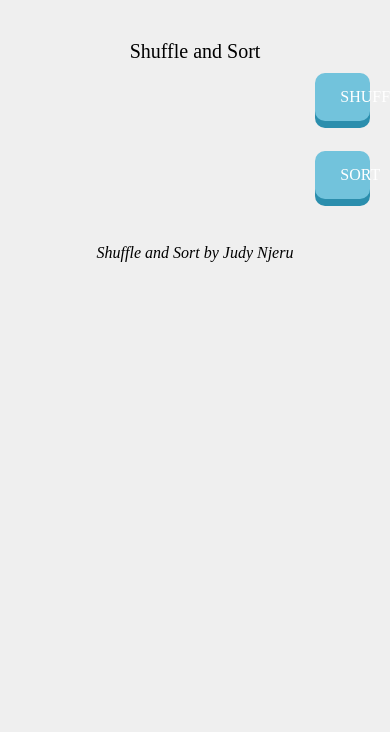
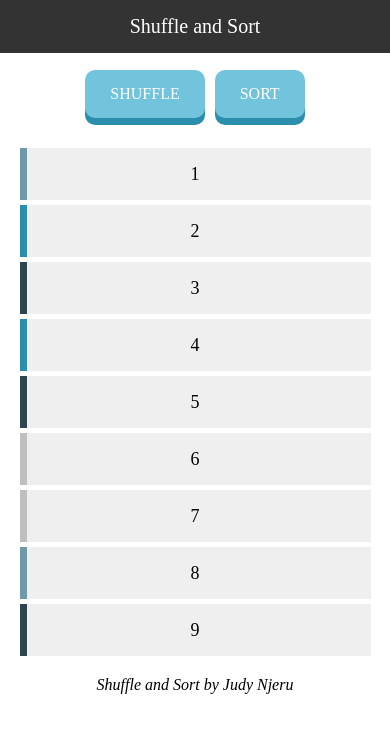
Before and after one commit to judy-njeru/shuffle-sort, a plain HTML site: page index.html in a window 390 px wide. Drawn offline with Linux system fonts and the light colour scheme.

Commit message:
filler html data for dynamic content plus media query for tablet down

```diff
--- a/index.html
+++ b/index.html
@@ -1,11 +1,13 @@
 <!DOCTYPE html>
 <html lang="en">
+
 <head>
     <meta charset="UTF-8">
     <meta name="viewport" content="width=device-width, initial-scale=1.0">
     <title>Shuffle and Sort Exercise</title>
     <link rel="stylesheet" href="styles.css">
 </head>
+
 <body>
     <div class="container" id="container">
         <div class="header">
@@ -14,6 +16,42 @@
         <div class="row">
             <div class="numbers">
                 <!-- Dynamically created number divs will be added here -->
+                <div class="number">
+                    <div>1</div>
+                    <div class="bg-color" style="background-color: #6F98A8;"></div>
+                </div>
+                <div class="number">
+                    <div>2</div>
+                    <div class="bg-color" style="background-color: #2B8EAD;"></div>
+                </div>
+                <div class="number">
+                    <div>3</div>
+                    <div class="bg-color" style="background-color: #2F454E;"></div>
+                </div>
+                <div class="number">
+                    <div>4</div>
+                    <div class="bg-color" style="background-color: #2B8EAD;"></div>
+                </div>
+                <div class="number">
+                    <div>5</div>
+                    <div class="bg-color" style="background-color: #2F454E;"></div>
+                </div>
+                <div class="number">
+                    <div>6</div>
+                    <div class="bg-color" style="background-color: rgb(191, 191, 191);"></div>
+                </div>
+                <div class="number">
+                    <div>7</div>
+                    <div class="bg-color" style="background-color: rgb(191, 191, 191);"></div>
+                </div>
+                <div class="number">
+                    <div>8</div>
+                    <div class="bg-color" style="background-color: #6F98A8;"></div>
+                </div>
+                <div class="number">
+                    <div>9</div>
+                    <div class="bg-color" style="background-color: #2F454E;"></div>
+                </div>
             </div>
             <div class="sidebar">
                 <div class="shuffle button" id="btnShuffleNumbers">shuffle</div>
@@ -26,4 +64,5 @@
     </div>
     <script src="main.js"></script>
 </body>
+
 </html>
--- a/styles.css
+++ b/styles.css
@@ -90,3 +90,73 @@ div.button {
     box-shadow: 0px 7px #2B8EAD;
     cursor: pointer;
 }
+
+/* -----------------------------------
+        MEDIA QUERY
+-------------------------------------- */
+
+@media screen and (max-width: 768px) {
+    body {
+        background-color: #ffffff;
+    }
+
+    div.row {
+        flex-direction: column-reverse;
+    }
+
+    div.header {
+        position: absolute;
+        top: 0;
+        left: 0;
+        width: 100%;
+    }
+
+    div.header p {
+        background-color: #333333;
+        padding: 15px;
+        color: #ffffff;
+    }
+
+    div.numbers, div.sidebar {
+        width: 100%;
+        padding: 0;
+    }
+
+    div.sidebar {
+        display: flex;
+        justify-content: center;
+        margin-top: 30px;
+    }
+
+    div.shuffle {
+        margin-right: 10px;
+    }
+
+    div.numbers {
+        display: block;
+    }
+
+    div.number {
+        margin-bottom: 5px;
+        padding: 0;
+        line-height: 2rem;
+    }
+
+    div.number {
+        background: #efefef;
+        width: 100%;
+        height: 100%;
+        text-align: center;
+        font-size: 18px;
+        color: #000000;
+        padding: 10px;
+    }
+
+    div.bg-color {
+        width: 2%;
+        z-index: 1;
+        left: 0;
+    }
+
+
+}
```
